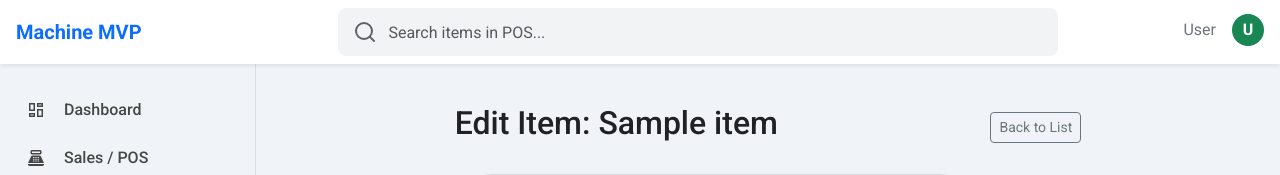
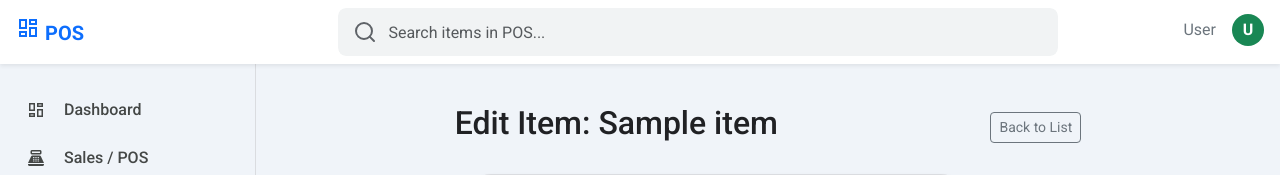
Before and after one commit to morotijani/machine_mvp, a PHP site: template views/items/edit.php in a window 1280 px wide. Shown: the top 175 px of the page. Run offline with PHP 8.4, Linux system fonts and the light colour scheme; the template is opened without the code that fills it: most values are stand-ins (such as "Sample title", 1, 10 or a date in 2020); some libraries are stand-ins or nearby versions; some web fonts are replaced.

Commit message:
intial commit

```diff
--- a/views/layouts/main.php
+++ b/views/layouts/main.php
@@ -29,7 +29,14 @@
         </button>
 
         <a class="navbar-brand col-md-3 col-lg-2 me-0 px-3 fs-5 fw-bold d-flex align-items-center" href="<?= BASE_URL ?>/dashboard">
-            <span class="text-primary me-2">Machine MVP</span>
+            <span class="text-primary me-2">
+                <?php if (!empty($settings['company_logo'])): ?>
+                    <img src="<?= BASE_URL ?>/<?= htmlspecialchars($settings['company_logo']) ?>" alt="Company Logo" class="img-fluid" style="max-height: 32px;">
+                <?php else: ?>
+                    <span class="material-symbols-outlined icon">dashboard</span>
+                    <?= htmlspecialchars($settings['company_name'] ?? 'POS') ?>
+                <?php endif; ?>
+            </span>
         </a>
 
         <!-- Search Bar -->
```
